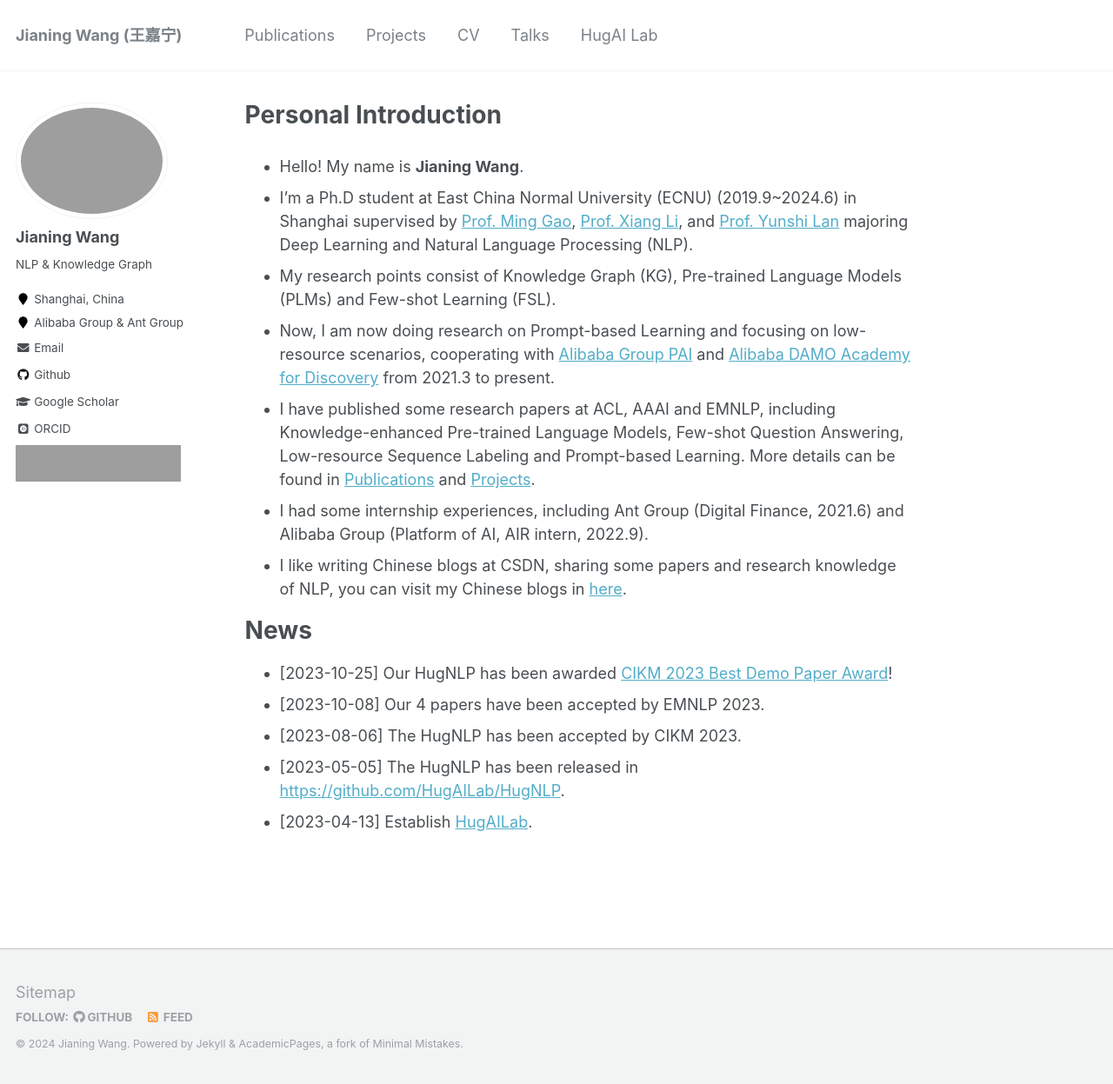
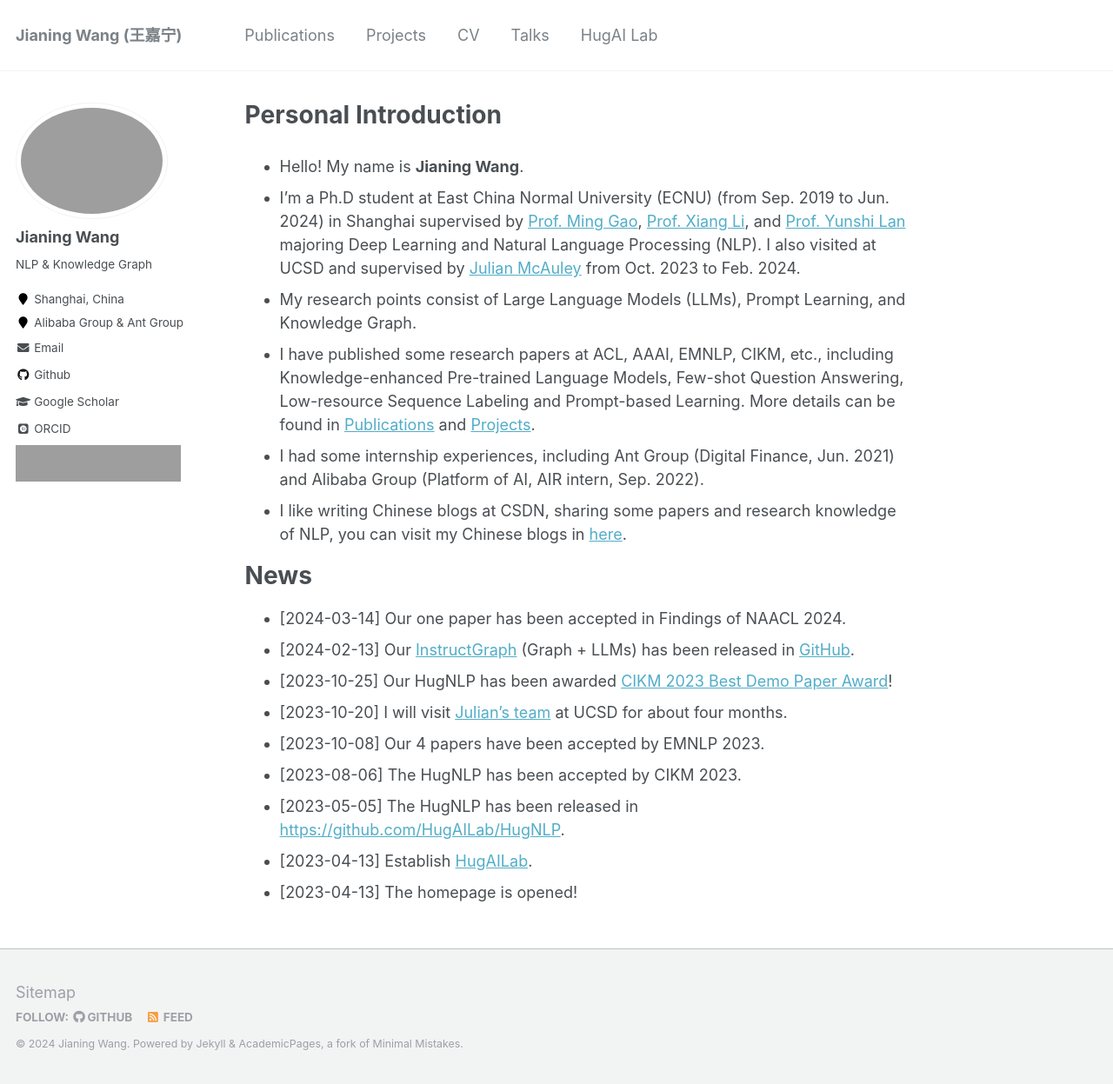
Before and after one commit to wjn1996/wjn1996.github.io, a Jekyll site: the page built from _pages/about.md, in a window 1280 px wide and 1247 px high. Shown: the whole window at 87% size. Built offline with Jekyll 4.4.1, drawn with Linux system fonts in a browser that asks for light colours; some web fonts are replaced; grey boxes are pictures that could not be loaded.

```diff
--- a/_pages/about.md
+++ b/_pages/about.md
@@ -9,19 +9,23 @@
 ---
 
 - Hello! My name is **Jianing Wang**.
-- I'm a Ph.D student at East China Normal University (ECNU) (2019.9~2024.6) in Shanghai supervised by [Prof. Ming Gao](http://dase.ecnu.edu.cn/mgao/), [Prof. Xiang Li](https://lixiang3776.github.io/), and [Prof. Yunshi Lan](https://scholar.google.com/citations?hl=en&user=Q0F92XIAAAAJ) majoring Deep Learning and Natural Language Processing (NLP).
+- I'm a Ph.D student at East China Normal University (ECNU) (from Sep. 2019 to Jun. 2024) in Shanghai supervised by [Prof. Ming Gao](http://dase.ecnu.edu.cn/mgao/), [Prof. Xiang Li](https://lixiang3776.github.io/), and [Prof. Yunshi Lan](https://scholar.google.com/citations?hl=en&user=Q0F92XIAAAAJ) majoring Deep Learning and Natural Language Processing (NLP). I also visited at UCSD and supervised by [Julian McAuley](https://cseweb.ucsd.edu//~jmcauley/#) from Oct. 2023 to Feb. 2024.
 <!-- - I'm the founder of [HugAILab](https://github.com/HugAILab), which is the open organization for AI researching and application. -->
-- My research points consist of Knowledge Graph (KG), Pre-trained Language Models (PLMs) and Few-shot Learning (FSL).
-- Now, I am now doing research on Prompt-based Learning and focusing on low-resource scenarios, cooperating with [Alibaba Group PAI](https://www.aliyun.com/) and [Alibaba DAMO Academy for Discovery](https://damo.alibaba.com/) from 2021.3 to present.
-- I have published some research papers at ACL, AAAI and EMNLP, including Knowledge-enhanced Pre-trained Language Models, Few-shot Question Answering, Low-resource Sequence Labeling and Prompt-based Learning. More details can be found in [Publications](https://wjn1996.github.io/publications/) and [Projects](https://wjn1996.github.io/projects/).
-- I had some internship experiences, including Ant Group (Digital Finance, 2021.6) and Alibaba Group (Platform of AI, AIR intern, 2022.9).
+- My research points consist of Large Language Models (LLMs), Prompt Learning, and Knowledge Graph.
+<!-- - Now, I am now doing research on Prompt-based Learning and focusing on low-resource scenarios, cooperating with [Alibaba Group PAI](https://www.aliyun.com/) and [Alibaba DAMO Academy for Discovery](https://damo.alibaba.com/) from Mar. 2021 to Oct. 2022.  -->
+- I have published some research papers at ACL, AAAI, EMNLP, CIKM, etc., including Knowledge-enhanced Pre-trained Language Models, Few-shot Question Answering, Low-resource Sequence Labeling and Prompt-based Learning. More details can be found in [Publications](https://wjn1996.github.io/publications/) and [Projects](https://wjn1996.github.io/projects/).
+- I had some internship experiences, including Ant Group (Digital Finance, Jun. 2021) and Alibaba Group (Platform of AI, AIR intern, Sep. 2022).
 - I like writing Chinese blogs at CSDN, sharing some papers and research knowledge of NLP, you can visit my Chinese blogs in [here](https://wjn1996.blog.csdn.net/).
 
 News
 ======
 
+* [2024-03-14] Our one paper has been accepted in Findings of NAACL 2024.
+* [2024-02-13] Our [InstructGraph](https://arxiv.org/pdf/2402.08785.pdf) (Graph + LLMs) has been released in [GitHub](https://github.com/wjn1996/InstructGraph).
 * [2023-10-25] Our HugNLP has been awarded [CIKM 2023 Best Demo Paper Award](https://uobevents.eventsair.com/cikm2023/demos)!
+* [2023-10-20] I will visit [Julian's team](https://cseweb.ucsd.edu//~jmcauley/#) at UCSD for about four months.
 * [2023-10-08] Our 4 papers have been accepted by EMNLP 2023.
 * [2023-08-06] The HugNLP has been accepted by CIKM 2023.
 * [2023-05-05] The HugNLP has been released in [https://github.com/HugAILab/HugNLP](https://github.com/HugAILab/HugNLP).
 * [2023-04-13] Establish [HugAILab](https://github.com/HugAILab).
+* [2023-04-13] The homepage is opened!
```
Also changed, not shown: _pages/cv.md (+8 -2 lines), _pages/preprints.md (added, +32 -0 lines), _pages/publications.md (+15 -0 lines), _pages/talks.md (+5 -3 lines), 5 other files.
